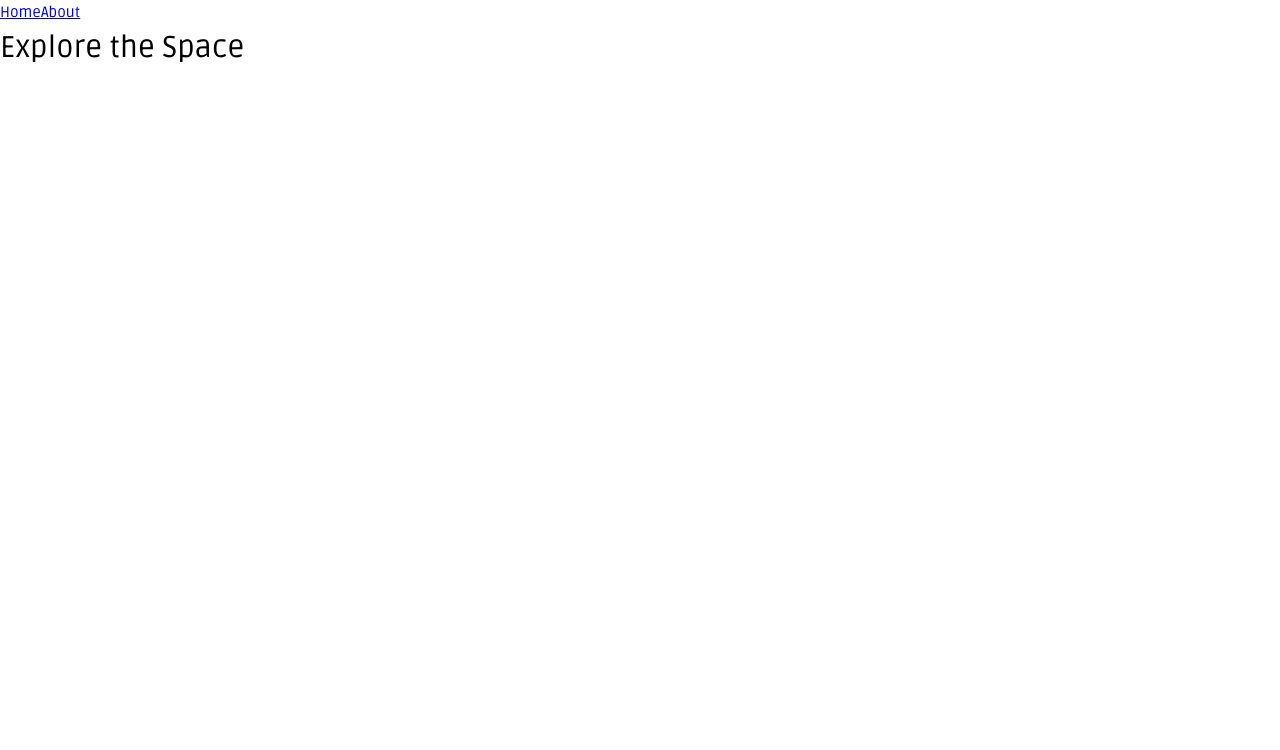
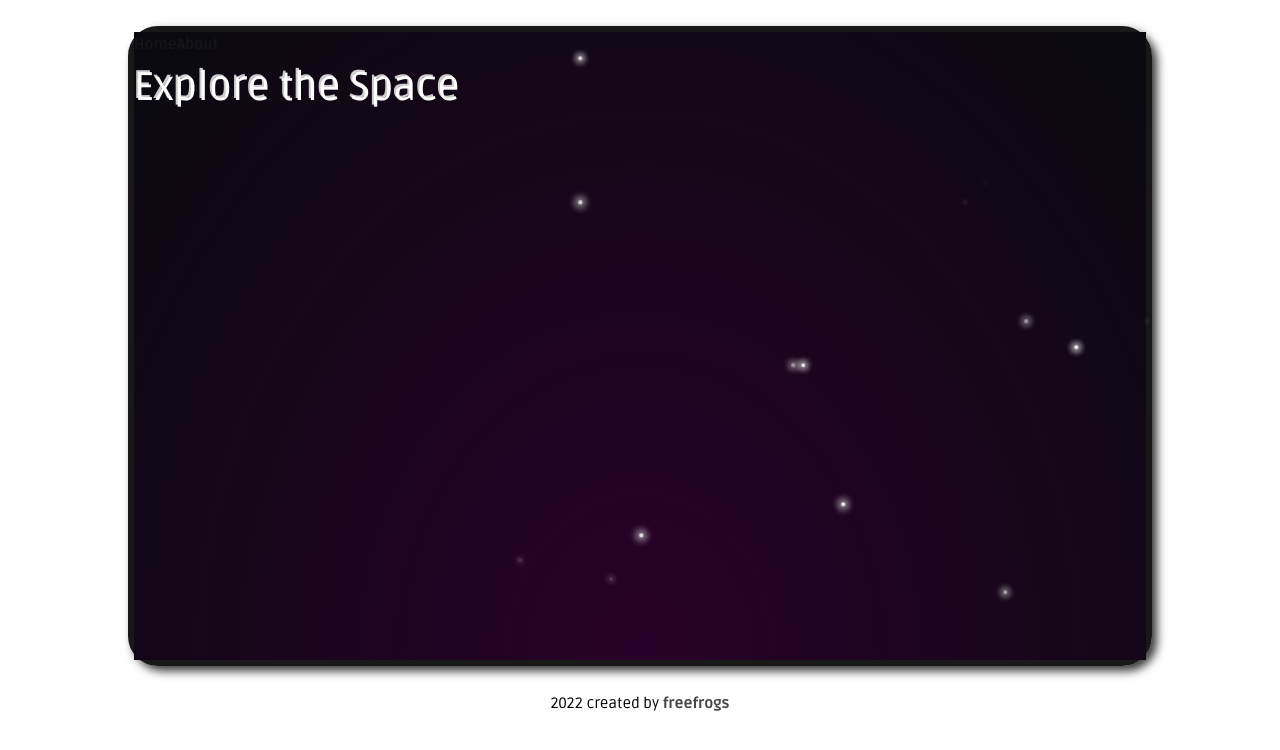
Before and after one commit to freefrogs/explore_space, a Vue app: page / in a window 1280 px wide. Shown: the top 750 px of the page. Built offline with nearby package versions, Linux system fonts and the light colour scheme.

Commit message:
Add basic routes, nav, footer and stars animation{

```diff
--- a/package.json
+++ b/package.json
@@ -11,6 +11,7 @@
     "lint": "eslint . --ext .vue,.js,.jsx,.cjs,.mjs,.ts,.tsx,.cts,.mts --fix --ignore-path .gitignore"
   },
   "dependencies": {
+    "axios": "^1.2.0",
     "pinia": "^2.0.26",
     "vue": "^3.2.45",
     "vue-router": "^4.1.6"
@@ -24,6 +25,7 @@
     "eslint": "^8.22.0",
     "eslint-plugin-vue": "^9.3.0",
     "npm-run-all": "^4.1.5",
+    "sass": "^1.56.1",
     "typescript": "~4.7.4",
     "vite": "^3.2.4",
     "vue-tsc": "^1.0.9"
--- a/src/App.vue
+++ b/src/App.vue
@@ -1,20 +1,30 @@
 <template>
-  <header>
-    <div class="wrapper">
-      <nav>
-        <RouterLink to="/">Home</RouterLink>
-        <RouterLink to="/about">About</RouterLink>
-      </nav>
-    </div>
-  </header>
-
-  <RouterView />
+  <div class="app">
+    <stars />
+    <header>
+      <navigation />
+    </header>
+    <main>
+      <RouterView />
+    </main>
+  </div>
+  <app-footer />
 </template>
 
 <script setup lang="ts">
-import { RouterLink, RouterView } from 'vue-router'
+import { RouterView } from 'vue-router'
+import Navigation from '@/components/common/Navigation.vue'
+import AppFooter from '@/components/common/AppFooter.vue';
+import Stars from '@/components/animated/Stars.vue'
 </script>
 
-<style>
-
+<style lang="scss">
+.app {
+  min-height: 80vh;
+  width: 80%;
+  margin: 2% auto;
+  border: 6px solid var(--dark);
+  box-shadow: var(--shadow);
+  border-radius: 30px;
+}
 </style>
--- a/src/assets/main.css
+++ b/src/assets/main.css
@@ -1,7 +1,12 @@
 @import url('https://fonts.googleapis.com/css2?family=Ruda:wght@400;800&display=swap');
 
 :root {
---main-font: 'Ruda', Arial, sans-serif;
+  --main-font: 'Ruda', Arial, sans-serif;
+  --dark: rgb(24, 24, 24);
+  --light: #fff;
+  --details-dark: #4c014c;
+  --details-light: rgb(250, 225, 1);
+  --shadow: 5px 5px 10px rgb(56, 55, 55);
 }
 
 *,
@@ -23,3 +28,35 @@ body {
   -webkit-font-smoothing: antialiased;
   -moz-osx-font-smoothing: grayscale;
 }
+
+a {
+  text-decoration: none;
+  color: var(--dark);
+  font-weight: 800;
+  transition: .3s ease-in-out;
+  opacity: 0.8;
+}
+a:hover {
+  opacity: 1;
+}
+a:active {
+  color: var(--details-dark)
+}
+
+.text-center {
+  text-align: center;
+}
+
+.main-margin {
+  margin: 2% auto;
+}
+
+.main-padding {
+  padding: 2%
+}
+
+h1 {
+  color: #fff;
+  text-shadow: -2px -2px #ccc;
+  font-size: 40px;
+}
--- /dev/null
+++ b/src/components/animated/Stars.vue
@@ -0,0 +1,89 @@
+<template>
+  <div class="stars-box">
+     <div
+      v-for="(star, index) in stars"
+      :key="index"
+      class="star"
+      :style="{ top: star.top, left: star.left, animationDelay: star.delay }"
+    ></div>
+  </div>
+</template>
+
+<script lang="ts">
+import { defineComponent, ref, onMounted } from 'vue'
+import type Star from '@/types/Star'
+
+export default defineComponent({
+  setup () {
+    const stars = ref<Star[]>([])
+
+    const generatePosition = (max = 100) => {
+      const randomInteger = Math.floor(Math.random() * (max + 1))
+      return `${randomInteger}%`
+    }
+
+    const generateDelay = (interval = 3) => {
+      const randomNumber = Math.random() * (interval + 1)
+      return `${randomNumber}s`
+    }
+
+    const generateStars = (amount = 15) => {
+      for (let i = 0; i <= amount; i++) {
+        const star = {
+          top: generatePosition(),
+          left: generatePosition(),
+          delay: generateDelay()
+        }
+        stars.value.push(star)
+      }
+    }
+
+    onMounted(() => {
+      generateStars()
+    })
+    return { stars }
+  }
+})
+</script>
+
+<style lang="scss">
+.stars-box {
+  position: absolute;
+  top: 0;
+  left: 0;
+  width: 100%;
+  height: 100%;
+  background: radial-gradient(ellipse at bottom, #290029 0%, #090a0f 100%);
+}
+
+.star {
+  background-color: #f0f0f0;
+  width: 1.5px;
+  height: 1.5px;
+  position: absolute;
+  border: #f0f0f0 0px solid;
+  border-radius: 50%;
+  opacity: 0;
+  box-shadow: 0px 0px 3px 2px rgba(255, 255, 255, 0.5);
+  animation: glow 5s infinite ease-in-out
+}
+
+@keyframes glow {
+  0% {
+    opacity: 0;
+    transform: scale(1, 1);
+  }
+  20% {
+    opacity: 0.5;
+  }
+  35% {
+    opacity: 1;
+  }
+  50% {
+    transform: scale(2, 2);
+  }
+  100% {
+    transform: scale(1, 1);
+  }
+}
+</style>
--- /dev/null
+++ b/src/components/common/AppFooter.vue
@@ -0,0 +1,12 @@
+<template>
+  <footer class="text-center main-margin">
+    {{ new Date().getFullYear() }}
+    created by
+    <a
+      href="https://freefrogs.github.io/Portfolio/#/"
+      target="_blank"
+      rel="noopener noreferrer"
+      class="white--text"
+    > freefrogs</a>
+  </footer>
+</template>
--- /dev/null
+++ b/src/components/common/Navigation.vue
@@ -0,0 +1,24 @@
+<template>
+  <nav>
+    <RouterLink to="/">Home</RouterLink>
+    <RouterLink to="/about">About</RouterLink>
+  </nav>
+</template>
+
+<script lang="ts">
+import { defineComponent } from 'vue'
+import { RouterLink } from 'vue-router'
+
+export default defineComponent({
+  components: { RouterLink },
+  setup () {
+
+
+    return {}
+  }
+})
+</script>
+
+<style lang="scss">
+
+</style>
--- a/src/router/index.ts
+++ b/src/router/index.ts
@@ -1,5 +1,4 @@
 import { createRouter, createWebHistory } from 'vue-router'
-import HomeView from '../views/HomeView.vue'
 
 const router = createRouter({
   history: createWebHistory(import.meta.env.BASE_URL),
@@ -7,15 +6,17 @@ const router = createRouter({
     {
       path: '/',
       name: 'home',
-      component: HomeView
+      component: () => import('../views/HomeView.vue')
     },
     {
       path: '/about',
       name: 'about',
-      // route level code-splitting
-      // this generates a separate chunk (About.[hash].js) for this route
-      // which is lazy-loaded when the route is visited.
       component: () => import('../views/AboutView.vue')
+    },
+    {
+      path: '/:pathMatch(.*)*',
+      name: 'notFound',
+      component: () => import('../views/NotFoundView.vue')
     }
   ]
 })
--- /dev/null
+++ b/src/services/spacex.ts
@@ -0,0 +1,5 @@
+import axios from 'axios'
+
+export default axios.create({
+  baseURL: 'https://api.spacexdata.com'
+})
--- /dev/null
+++ b/src/types/Star.ts
@@ -0,0 +1,7 @@
+interface Star {
+  top: string,
+  left: string,
+  delay: string
+}
+
+export default Star
--- /dev/null
+++ b/src/views/NotFoundView.vue
@@ -0,0 +1,21 @@
+<template>
+  <div>
+    <h1>404 Page not found</h1>
+  </div>
+</template>
+
+<script lang="ts">
+import { defineComponent } from 'vue'
+
+export default defineComponent({
+  setup () {
+
+
+    return {}
+  }
+})
+</script>
+
+<style scoped>
+
+</style>
```
Also changed, not shown: .eslintrc.cjs, 2 other files (tests, documents, lock files or other folders).
